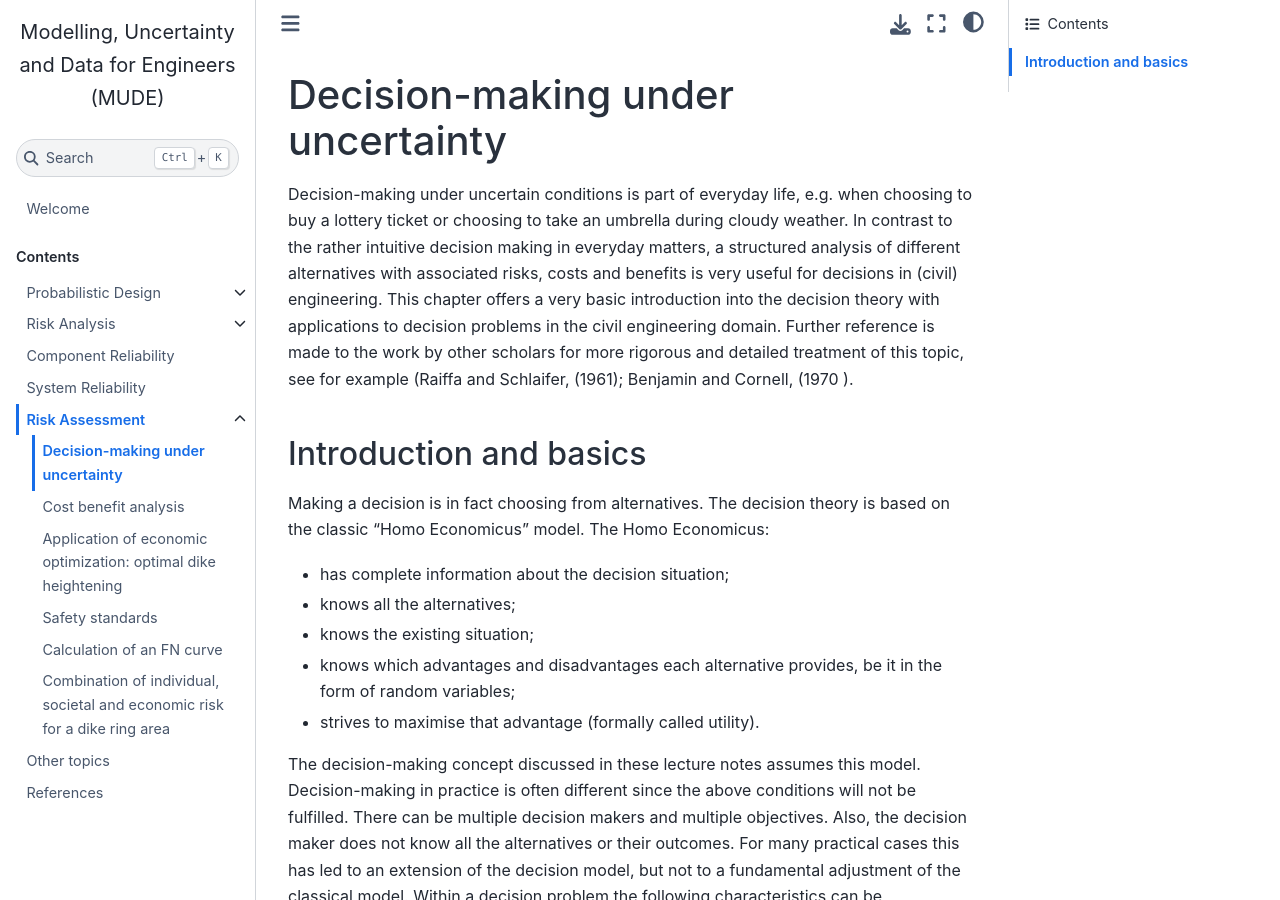
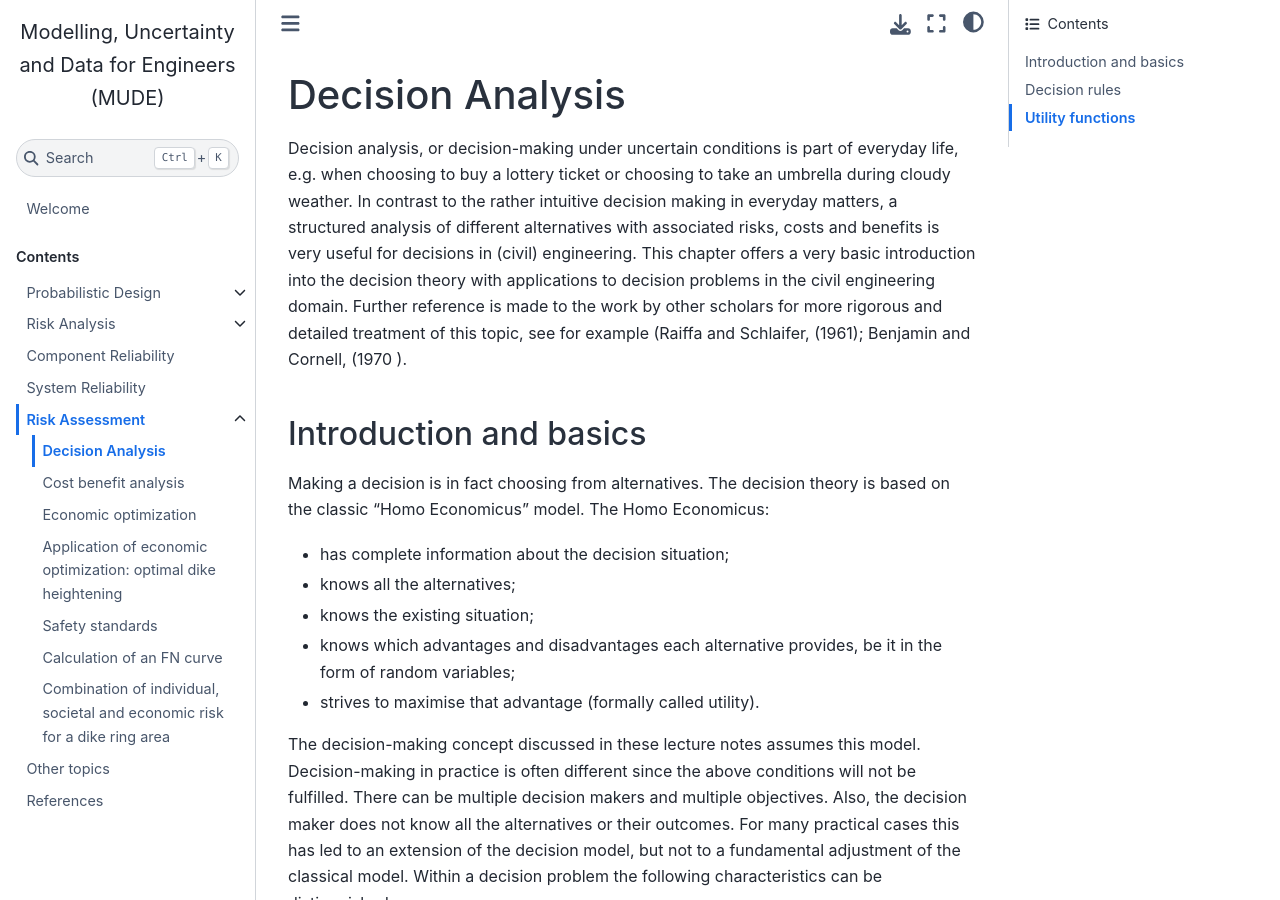
Before and after one commit to TUDelft-CITG/MUDE, a Jupyter Book: the page built from book/risk-assessment/decision.md, in a window 1280 px wide and 900 px high. Built offline with Jupyter Book 1.0.4 settings and Sphinx 7.4.7 and the Sphinx Book theme 1.1.4, drawn with Linux system fonts in a browser that asks for light colours; some of the changed text lies outside the part shown.

Commit message:
restructure decision and CBA

```diff
--- a/book/_toc.yml
+++ b/book/_toc.yml
@@ -18,8 +18,9 @@
     - file: reliability-system/overview.md
     - file: risk-assessment/overview.md
       sections:
-      - file: risk-assessment/decision-making.md
-      - file: risk-assessment/cost-benefit-analysis.ipynb
+      - file: risk-assessment/decision.md
+      - file: risk-assessment/cost-benefit.ipynb
+      - file: risk-assessment/econ-optimization.ipynb
       - file: risk-assessment/example-dike-heightening.md
       - file: risk-assessment/safety-standards.ipynb
       - file: risk-assessment/example-FN-curve.md
--- a/book/risk-assessment/decision-making.md
+++ b/book/risk-assessment/decision.md
@@ -1,6 +1,6 @@
-# Decision-making under uncertainty
+# Decision Analysis
 
-Decision-making under uncertain conditions is part of everyday life, e.g. when choosing to buy a lottery ticket or choosing to take an umbrella during cloudy weather. In contrast to the rather intuitive decision making in everyday matters, a structured analysis of different alternatives with associated risks, costs and benefits is very useful for decisions in (civil) engineering. This chapter offers a very basic introduction into the decision theory with applications to decision problems in the civil engineering domain. Further reference is made to the work by other scholars for more rigorous and detailed treatment of this topic, see for example (Raiffa and Schlaifer, (1961); Benjamin and Cornell, (1970 ).
+Decision analysis, or decision-making under uncertain conditions is part of everyday life, e.g. when choosing to buy a lottery ticket or choosing to take an umbrella during cloudy weather. In contrast to the rather intuitive decision making in everyday matters, a structured analysis of different alternatives with associated risks, costs and benefits is very useful for decisions in (civil) engineering. This chapter offers a very basic introduction into the decision theory with applications to decision problems in the civil engineering domain. Further reference is made to the work by other scholars for more rigorous and detailed treatment of this topic, see for example (Raiffa and Schlaifer, (1961); Benjamin and Cornell, (1970 ).
 
 ## Introduction and basics
 
```
Also changed, not shown: other parts of book/risk-assessment/decision.md (+4 -4 lines), book/reliability-system/overview.md (+1 -1 lines), book/risk-assessment/cost-benefit.ipynb, book/risk-assessment/econ-optimization.ipynb (added).
